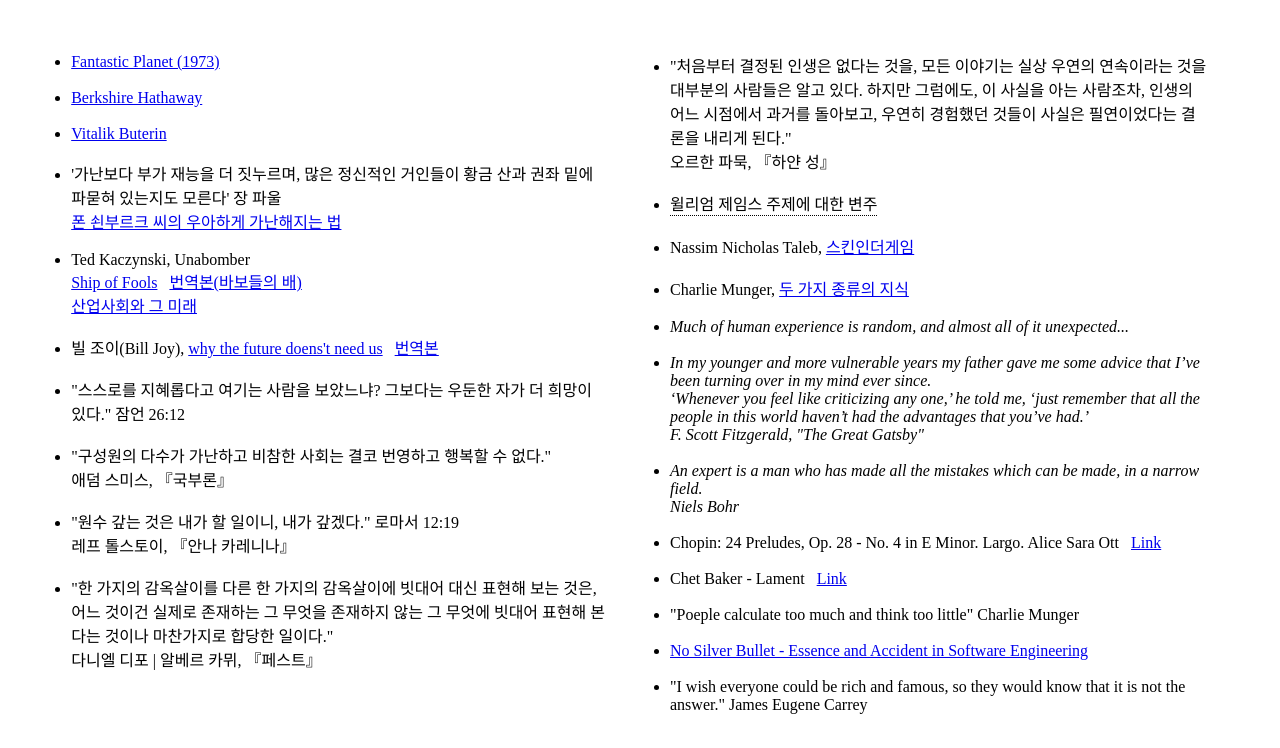
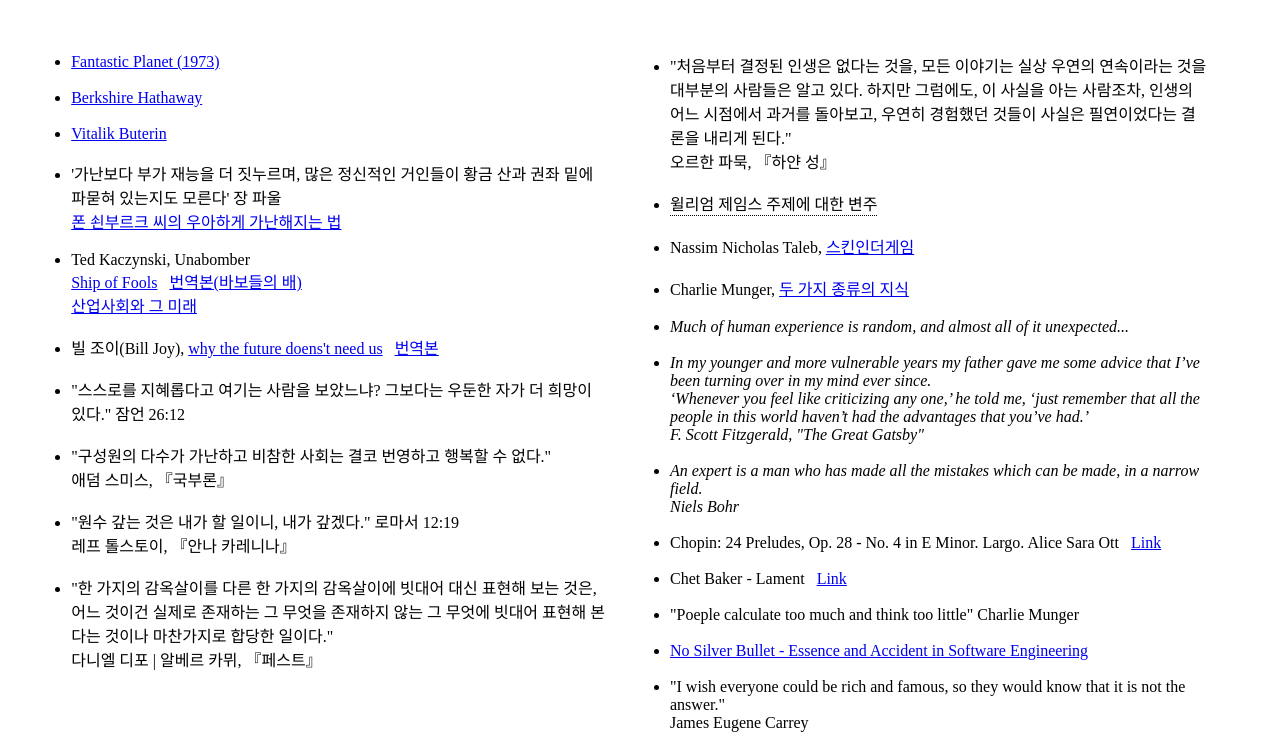
Before and after one commit to miserablesophomore/1st_homepage, a plain HTML site: page index.html in a window 1280 px wide. Shown: the part 61-809 px from the top of the page. Drawn offline with Linux system fonts and the light colour scheme.

Commit message:
Update index.html

```diff
--- a/index.html
+++ b/index.html
@@ -145,10 +145,9 @@
                 <li>
                     <a href="http://worrydream.com/refs/Brooks-NoSilverBullet.pdf">No Silver Bullet - Essence and Accident in Software Engineering</a>
                 </li>
-                <!--not committed from here-->
                 <br>
                 <li>
-                    "I wish everyone could be rich and famous, so they would know that it is not the answer." James Eugene Carrey
+                    "I wish everyone could be rich and famous, so they would know that it is not the answer." <br> James Eugene Carrey
                 </li>
             </ul>
         </div>
```
